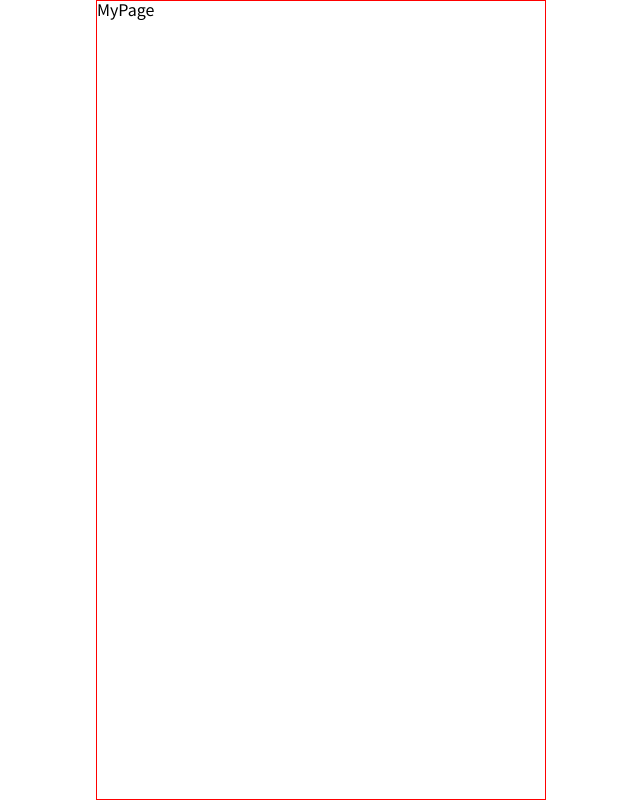
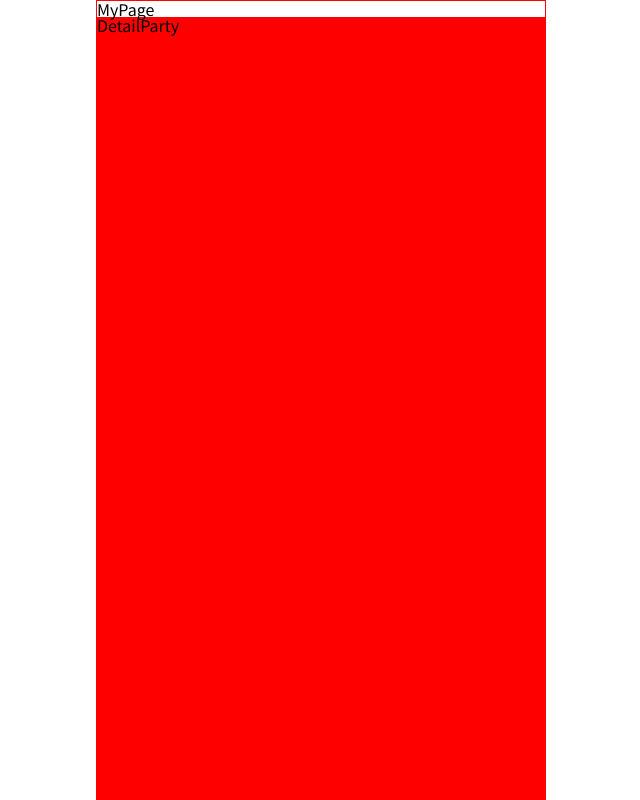
Before and after one commit to BigBusiness-LangsCoffee/FE, a React (Create React App) app: page /mypage in a window 1280 px wide. Shown: the whole page, without its empty margins (319-959 px from the left). Built offline with nearby package versions, Linux system fonts and the light colour scheme.

Commit message:
Add: 작업환경 세팅 완료

```diff
--- a/src/Router.tsx
+++ b/src/Router.tsx
@@ -8,6 +8,7 @@ const style = {
   border: '1px solid red',
   width: '450px',
   height: '800px',
+  overflow: 'scroll',
 };
 
 const Router = () => {
--- /dev/null
+++ b/src/pages/Detail/DetailParty.scss
@@ -0,0 +1,8 @@
+.back {
+    background-color: red;
+    width: 100%;
+    height: 200%;
+    ::-webkit-scrollbar{
+        display: none;
+    }
+}
--- /dev/null
+++ b/src/pages/Detail/DetailParty.tsx
@@ -0,0 +1,9 @@
+import React from 'react';
+
+import './DetailParty.scss';
+
+const DetailParty = () => {
+  return <div className="back">DetailParty</div>;
+};
+
+export default DetailParty;
--- a/src/pages/MyPage/MyPage.scss
+++ b/src/pages/MyPage/MyPage.scss
@@ -0,0 +1,5 @@
+* {
+    ::-webkit-scrollbar{
+        display: none;
+    }
+}
--- a/src/pages/MyPage/MyPage.tsx
+++ b/src/pages/MyPage/MyPage.tsx
@@ -1,7 +1,13 @@
+import DetailParty from '../Detail/DetailParty';
 import './MyPage.scss';
 
 const MyPage = () => {
-  return <div>MyPage</div>;
+  return (
+    <>
+      <div>MyPage</div>
+      <DetailParty />
+    </>
+  );
 };
 
 export default MyPage;
```
